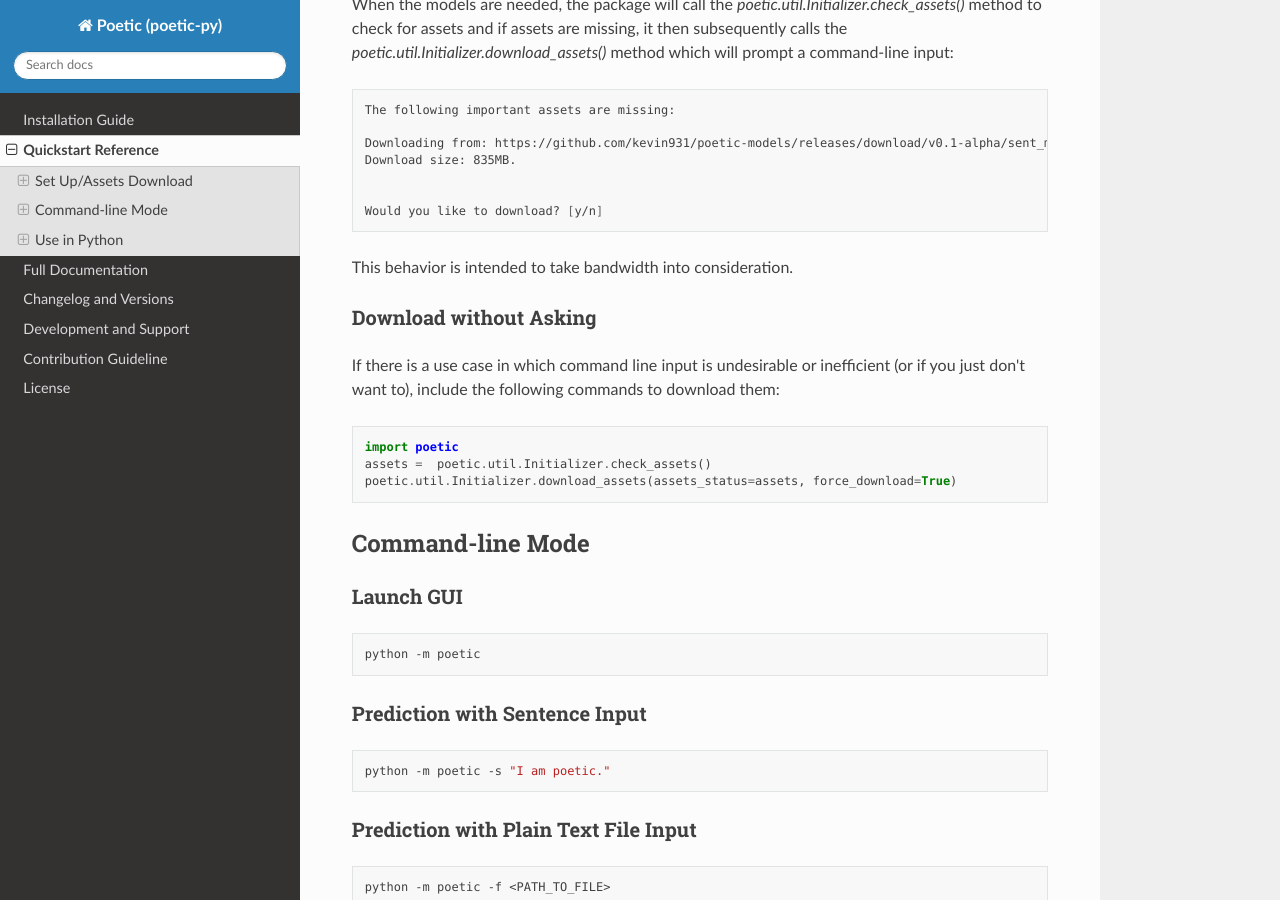
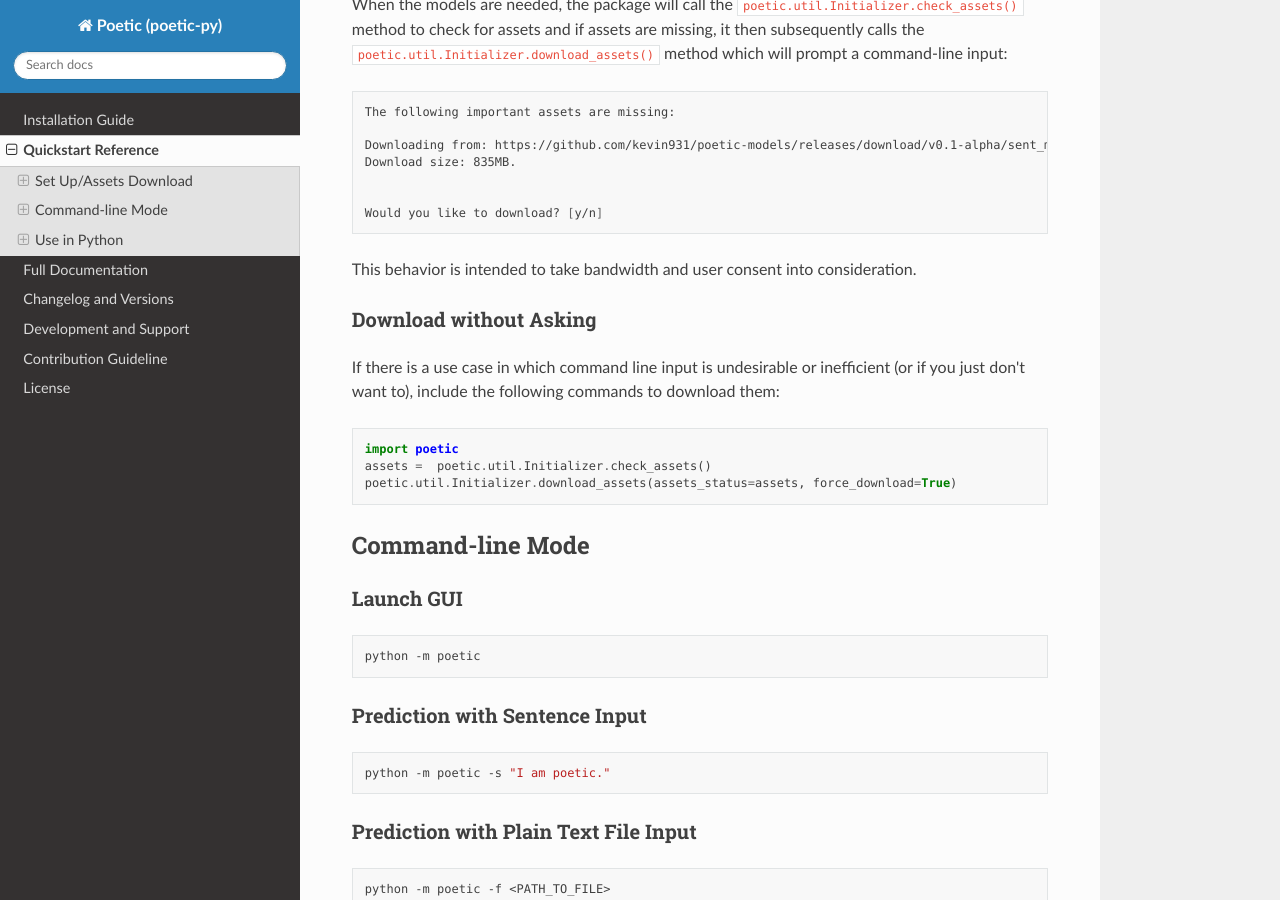
Before and after one commit to kevin931/poetic, a Sphinx documentation site: the page built from docs/source/usage/Quickstart.rst, in a window 1280 px wide and 900 px high, scrolled down 393 px. Built offline with Sphinx 7.4.7 and the Read the Docs theme 2.0.0, drawn with Linux system fonts in a browser that asks for light colours.

```diff
--- a/docs/source/Changelog.rst
+++ b/docs/source/Changelog.rst
@@ -24,7 +24,7 @@ v.1.0.0
     - Added `official documentation <https://poetic.readthedocs.io/>`_
     - Revemped Github repo without LFS.
     - Data now hosted on `poetic-models <https://github.com/kevin931/poetic-models>`_
-    - Added the "exceptions" internal module
+    - Added the ``exceptions`` internal module
     - Added support for directly running the package using "python -m poetic"
     - Tons of internal optimization
 
--- a/docs/source/usage/Installation.rst
+++ b/docs/source/usage/Installation.rst
@@ -15,13 +15,13 @@ System-wide installation:
     pip install poetic-py
     python -c "import nltk; nltk.download('punkt')"
 
-The usage of virtualenv is also recommended over system-wide installation.
+The usage of ``virtualenv`` is also recommended over system-wide installation.
 
 ********************
 Conda (Recommended)
 ********************
 
-Or, using Conda (which I recommend):
+Or, using ``conda`` (which I recommend):
 
 .. code-block:: bash
 
--- a/docs/source/usage/Quickstart.rst
+++ b/docs/source/usage/Quickstart.rst
@@ -14,9 +14,9 @@ First-time Set Up (Default Behavior)
 All machine learning models are not shipped with the package because of their size (~1GB).
 However, poetic provides a utility to download them upon first use.
 
-When the models are needed, the package will call the `poetic.util.Initializer.check_assets()`
+When the models are needed, the package will call the ``poetic.util.Initializer.check_assets()``
 method to check for assets and if assets are missing, it then subsequently calls the
-`poetic.util.Initializer.download_assets()` method which will prompt a command-line input:
+``poetic.util.Initializer.download_assets()`` method which will prompt a command-line input:
 
 .. code-block:: bash
 
@@ -28,7 +28,7 @@ method to check for assets and if assets are missing, it then subsequently calls
 
     Would you like to download? [y/n]
 
-This behavior is intended to take bandwidth into consideration.
+This behavior is intended to take bandwidth and user consent into consideration.
 
 
 Download without Asking
@@ -75,7 +75,6 @@ Prediction with Plain Text File Input
 Save Results to File
 ----------------------
 
-
 .. code-block:: bash
 
     python -m poetic -f <PATH_TO_FILE> -o <PATH_TO_TXT>
```
Also changed, not shown: other parts of docs/source/usage/Installation.rst (+1 -1 lines).
